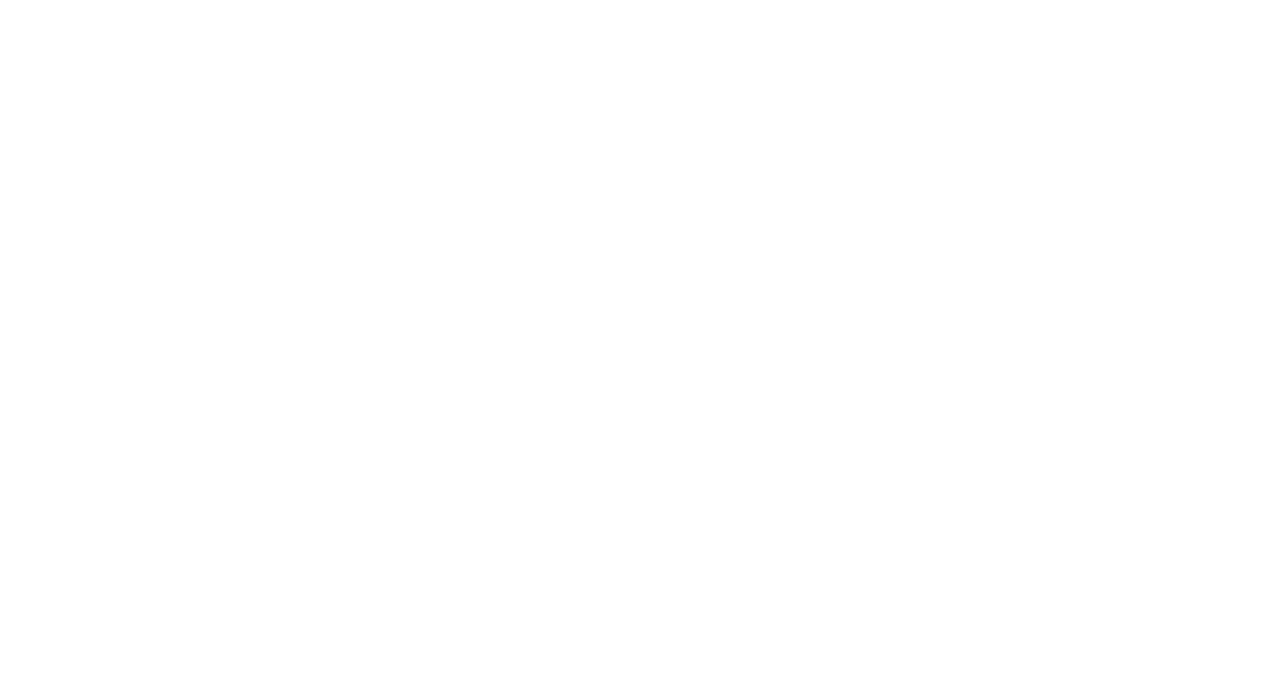
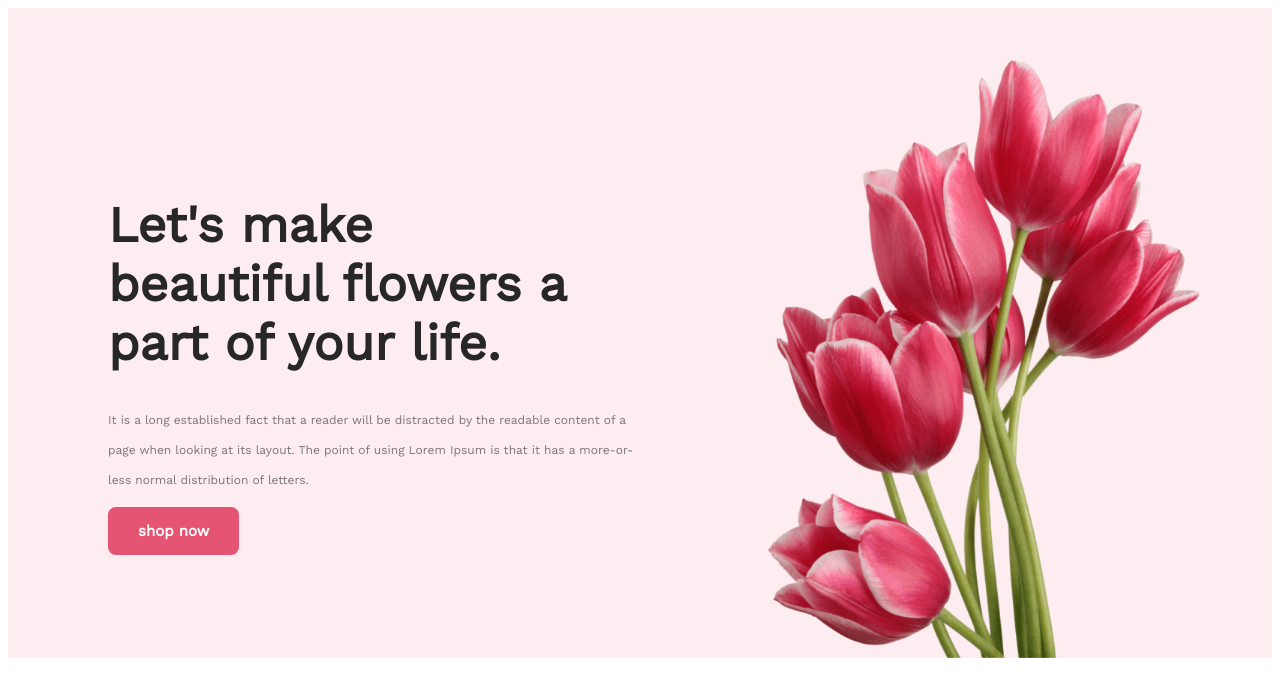
Before and after one commit to Monira902/FLOWER-SHOP-ASSIGTNMENT, a plain HTML site: page index.html in a window 1280 px wide. Drawn offline with nearby package versions, Linux system fonts and the light colour scheme.

Commit message:
secoond commit

```diff
--- a/index.html
+++ b/index.html
@@ -4,9 +4,35 @@
      <meta charset="UTF-8">
      <meta name="viewport" content="width=device-width, initial-scale=1.0">
      <title>FLOWER SHOP</title>
+
+     <style>
+          @import url('https://fonts.googleapis.com/css2?family=EB+Garamond:wght@800&family=Lato:wght@400;700&family=Open+Sans&family=Work+Sans&display=swap');
+        </style>
+
+
+
+     <link rel="stylesheet" href="styles/flower.css">
 </head>
 <body>
-     <header>
+     <header class="header">
+          <div class="banner">
+               <div>
+                    <h1 class="banner-title"> <strong>Let's make <br> beautiful
+                         flowers a <br>
+                         part of your life.</strong>
+                    </h1>
+                    <p class="banner-sub-title">It is a long established fact that
+                       a reader will be
+                       distracted by the readable content of a page when looking at
+                       its layout. The point of using Lorem Ipsum is that it has a
+                       more-or-less normal distribution of letters.</p>
+                    <button class="btn-primary">shop now</button>
+               </div>
+               <img class="profile-pic" src="Flower Asset/pngwing 10.png" alt=""
+                srcset="">
+
+          </div>
+
 
      </header>
      <main>
--- /dev/null
+++ b/styles/flower.css
@@ -0,0 +1,48 @@
+/* ..........HEADER STYLES............ */
+* {
+     font-family: 'EB Garamond', serif;
+     font-family: 'Lato', sans-serif;
+     font-family: 'Open Sans', sans-serif;
+     font-family: 'Work Sans', sans-serif;
+}
+
+.banner {
+     display: flex;
+     background-color: #E554731A;
+     justify-content: space-around;
+     align-items: center;
+     gap: 97px;
+     padding: 50px 50px 0px 100px;
+
+}
+
+.banner-title {
+     color: #272727;
+     font-size: 50px;
+     font-weight: bold;
+
+
+}
+
+.banner-sub-title {
+     color: rgba(39, 39, 39, 0.60);
+     font-size: 12px;
+     font-weight: 400;
+     line-height: 30px;
+}
+
+.banner .profile-pic {
+     width: 635px;
+     height: 600px;
+}
+
+.btn-primary {
+     border-radius: 8px;
+     background: #E55473;
+     color: #FFF;
+     font-size: 15px;
+     font-weight: 700;
+     border: none;
+     padding: 15px 30px;
+
+}
```
